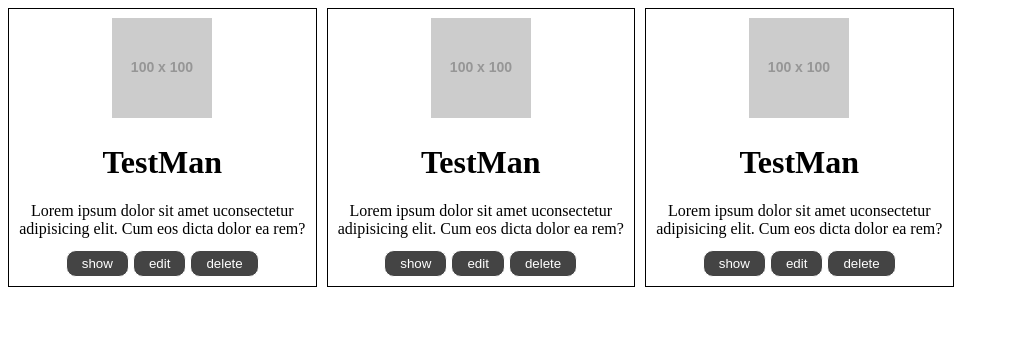
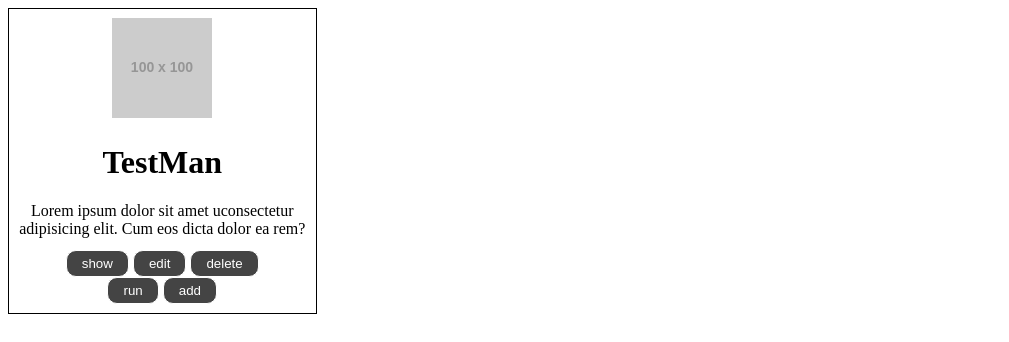
Before and after one commit to mehdoche1988/character-manager, a website: page index.html in a window 1280 px wide. Shown: the whole page, without its empty margins (0-1009 px from the left). Drawn offline with Linux system fonts and the light colour scheme; placeholder pictures from the web are drawn by us.

Commit message:
function show ok

```diff
--- /dev/null
+++ b/assets/js/script.js
@@ -0,0 +1,15 @@
+(() => {
+
+    async function showCaracter() {
+        fetch('https://character-database.becode.xyz/characters')
+            .then((data)=>data.json())
+            .then((res)=>{console.table(res)})
+    }
+
+    document.querySelector(".run").addEventListener("click", () => {
+
+        showCaracter();
+
+    })
+
+})();
--- a/index.html
+++ b/index.html
@@ -25,40 +25,8 @@
           <button class="button" id="edit">edit</button>
           <button class="button" id="delete">delete</button>
         </div>
-      </div>
-      <div class="box">
-        <div class="image-contener">
-          <img src="http://placehold.it/100/100" alt="test image" />
-        </div>
-        <div class="name">
-          <h1>TestMan</h1>
-        </div>
-        <div class="shortDescription">
-          Lorem ipsum dolor sit amet uconsectetur adipisicing elit. Cum eos
-          dicta dolor ea rem?
-        </div>
-        <div>
-          <button class="button" id="show">show</button>
-          <button class="button" id="edit">edit</button>
-          <button class="button" id="delete">delete</button>
-        </div>
-      </div>
-      <div class="box">
-        <div class="image-contener">
-          <img src="http://placehold.it/100/100" alt="test image" />
-        </div>
-        <div class="name">
-          <h1>TestMan</h1>
-        </div>
-        <div class="shortDescription">
-          Lorem ipsum dolor sit amet uconsectetur adipisicing elit. Cum eos
-          dicta dolor ea rem?
-        </div>
-        <div>
-          <button class="button" id="show">show</button>
-          <button class="button" id="edit">edit</button>
-          <button class="button" id="delete">delete</button>
-        </div>
+        <button class="button" id="run">run</button>
+        <button class="button" id="add">add</button>
       </div>
     </div>
 
@@ -68,7 +36,6 @@
         <div class="image-contener">
           <img src="http://placehold.it/400/400" />
         </div>
-
         <div class="name"></div>
         <div class="description">
           Lorem ipsum dolor sit, amet consectetur adipisicing elit. Unde dolorum
@@ -77,10 +44,11 @@
           laborum!
         </div>
         <div>
-          <button class="button" id="edit">edit</button>
-          <button class="button" id="delete">delete</button>
+          <button class="button" id="edit-show">edit</button>
+          <button class="button" id="delete-show">delete</button>
         </div>
       </div>
     </div>
+    <script src="assets/js/script.js"></script>
   </body>
 </html>
```
